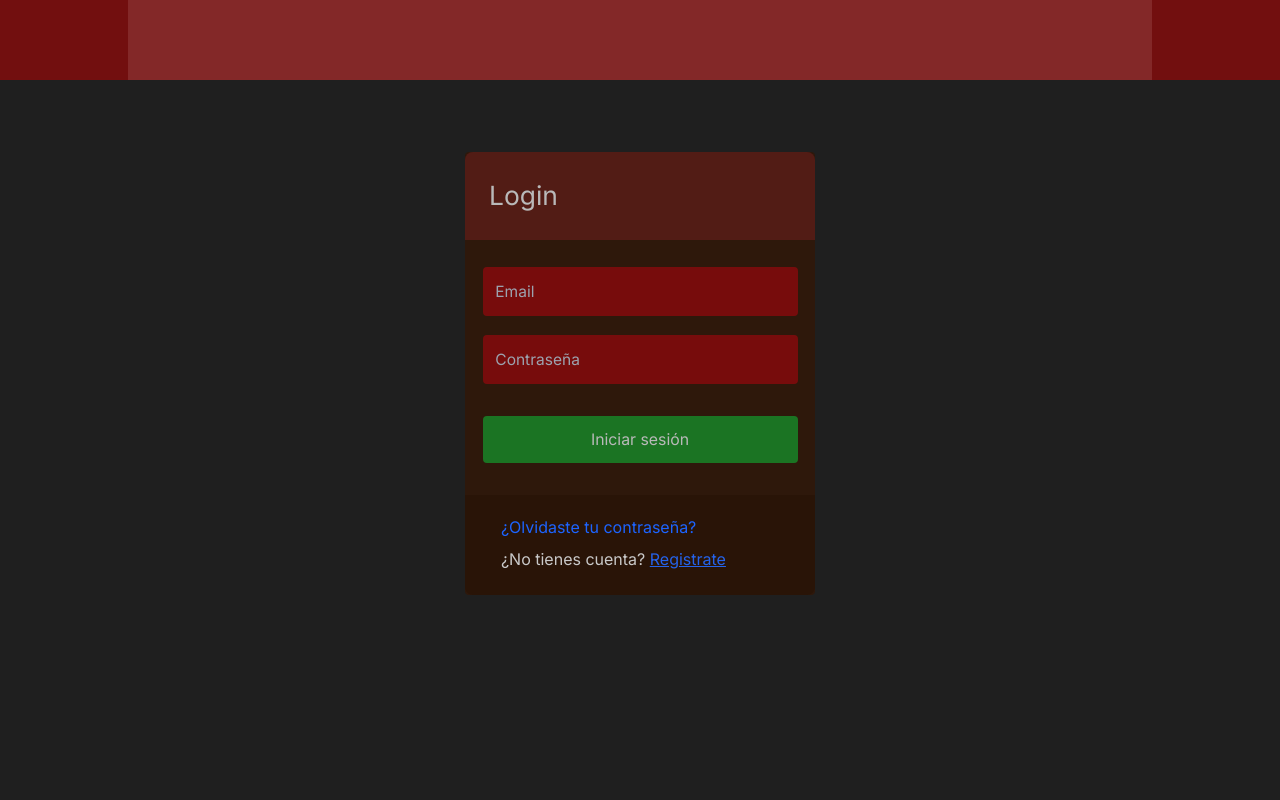
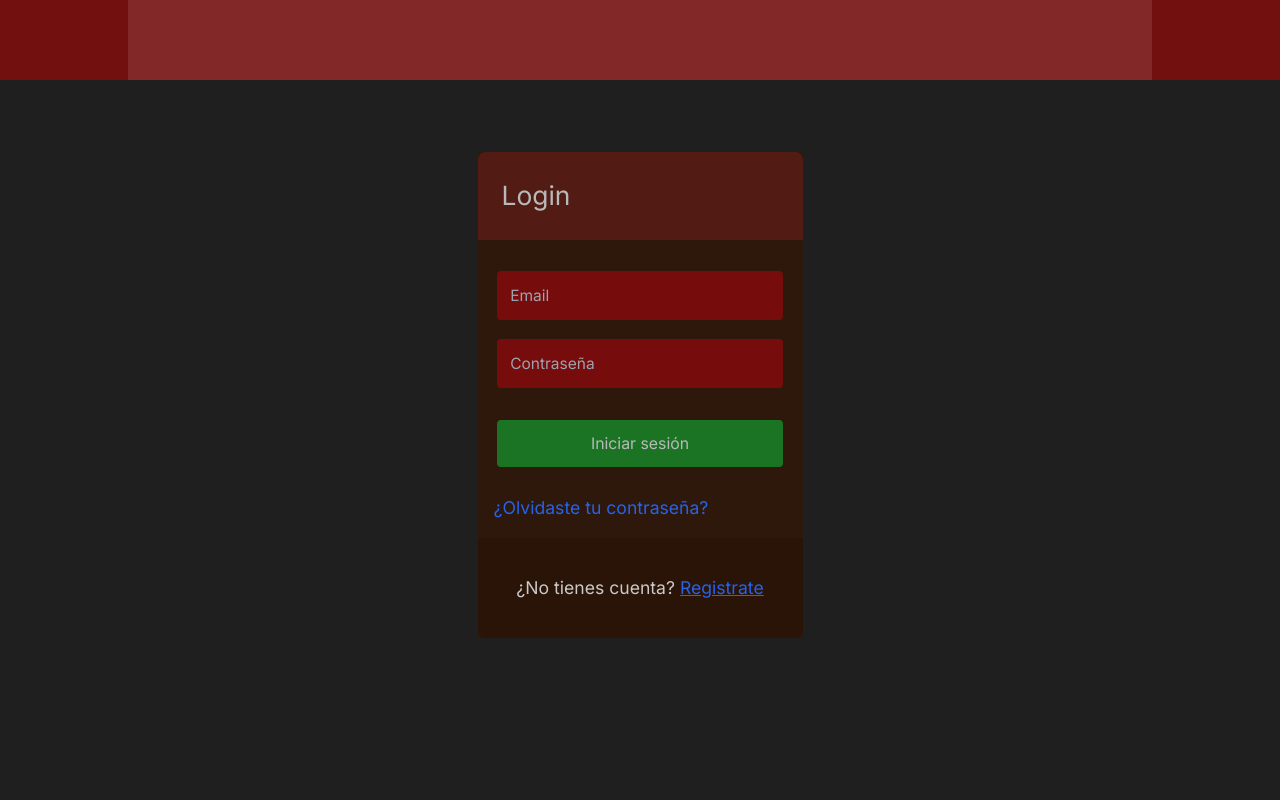
Before and after one commit to AlanTyping/school-frontend, a Next.js app: page /login in a window 1280 px wide. Shown: the top 800 px of the page. Built offline with nearby package versions, Linux system fonts and the light colour scheme.

Commit message:
advanced login layout

```diff
--- a/package.json
+++ b/package.json
@@ -18,6 +18,8 @@
     "react-hook-form": "^7.47.0"
   },
   "devDependencies": {
+    "@types/node": "20.9.0",
+    "@types/react": "18.2.37",
     "autoprefixer": "^10",
     "eslint": "^8",
     "eslint-config-next": "14.0.0",
--- a/src/app/login/form/Form.jsx
+++ b/src/app/login/form/Form.jsx
@@ -14,7 +14,7 @@ const Form = ({ handleInputChange }) => {
 	})
 
 	return (
-		<form className="w-full flex flex-col items-center justify-center" onSubmit={onSubmit}>
+		<form className="w-full flex flex-col items-center justify-center p-1" onSubmit={onSubmit}>
 
 			<input type="email" placeholder="Email"
 				{...register('email', { required: { value: true, message: '*Email requerido' }, pattern: { value: /^[a-zA-Z0-9._%+-]+@[a-zA-Z0-9.-]+\.[a-zA-Z]{2,}$/, message: 'Correo no válido' }, maxLength: { value: 50, message: '*Máximo 50 carácteres' } })}
--- a/src/app/login/login.css
+++ b/src/app/login/login.css
@@ -9,7 +9,7 @@ input {
   margin-bottom: 0.5rem;
 }
 
-a {
+#registrate-link {
   text-decoration: underline;
 }
 
--- a/src/app/login/page.jsx
+++ b/src/app/login/page.jsx
@@ -13,21 +13,20 @@ const Page = () => {
       <GeneralHeader />
 
       <div className="mb-20 w-full flex items-start justify-center lg:h-[100vh]">
-        <div id="form-container" className="h-[auto] w-[95%] max-w-[350px] 2xl:max-w-[20vw] mt-[9vh] flex flex-col items-center rounded bg-[#2e180b]">
+        <div id="form-container" className="h-[auto] w-[95%] max-w-[325px] 2xl:max-w-[20vw] mt-[9vh] flex flex-col items-center rounded bg-[#2e180b]">
 
           <div id="register-title" className="w-full p-6 flex row justify-start text-[1.65rem] items-center bg-[#521c15] rounded-t-lg mb-[2vh]">
             <h1>Login</h1>
           </div>
 
           <Form />
-          {/*
-        <div id='login-footer' className='w-full h-[auto] p-4'>
-            <span>¿Olvidaste tu contraseña?</span>
-        </div> */}
 
-          <div id='login-footer' className='w-full h-[100px] p-4 mt-[4vh] flex-col bg-[#291407] flex items-center justify-evenly rounded-b-lg'>
-            <span className='text-[#1d64ff]'>¿Olvidaste tu contraseña?</span>
-            <span className='text-[#c9c9c9]'>¿No tienes cuenta? <Link href="register">Registrate</Link></span>
+          <div id='login-footer' className='w-full h-[auto] p-4 mt-[1vh] text-[1.1rem]'>
+            <Link href="reset-password">¿Olvidaste tu contraseña?</Link>
+          </div>
+
+          <div id='login-footer' className='w-full text-[1.1rem] h-[100px] p-4 flex-col bg-[#291407] flex items-center justify-evenly rounded-b-lg'>
+            <p className='text-[#c9c9c9]'>¿No tienes cuenta? <Link href="register" id='registrate-link'>Registrate</Link></p>
           </div>
         </div>
       </div>
--- /dev/null
+++ b/src/app/reset-password/page.jsx
@@ -0,0 +1,9 @@
+import React from 'react';
+
+const page = () => {
+  return (
+    <div>page</div>
+  )
+}
+
+export default page
```
Also changed, not shown: tsconfig.json (added, +34 -0 lines), src/app/reset-password/reset-password.css (added), 1 other file (tests, documents, lock files or other folders).
